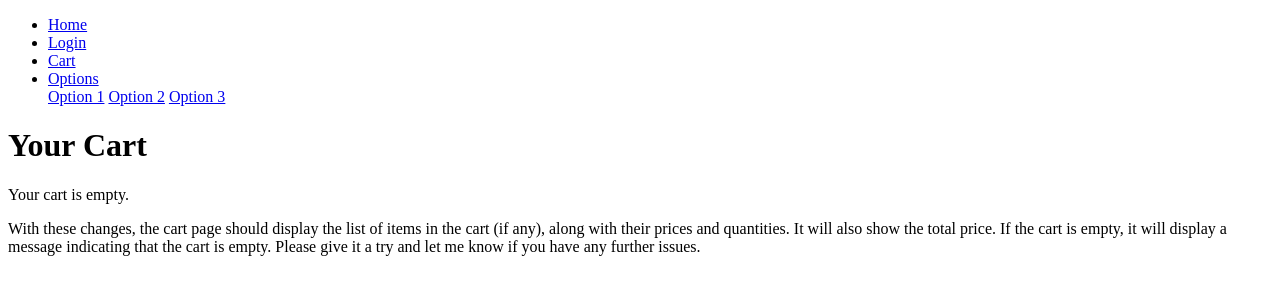
After one commit to M-Kalinowski2001/banana.net, a Flask app: page /cart in a window 1280 px wide. The commit adds this page. Shown: the top 300 px of the page. Run offline with Flask 3, Linux system fonts and the light colour scheme.

Commit message:
Delete account works, added adding to cart functionality as well as removing products from it

```diff
--- a/app.py
+++ b/app.py
@@ -2,6 +2,8 @@ import secrets
 
 from flask import Flask, render_template, redirect, url_for, request, session, flash
 import mysql.connector
+
+from fillDb import products
 from loginForm import hash_password
 
 app = Flask(__name__)
@@ -15,13 +17,14 @@ db_config = {
     'database': 'spice_store'
 }
 
+
 def get_products():
     # Connect to the database
     conn = mysql.connector.connect(**db_config)
     cursor = conn.cursor()
 
     # Fetch product information from the database
-    cursor.execute('SELECT name, price, quantity, country_of_origin FROM products')
+    cursor.execute('SELECT id, name, price, quantity, country_of_origin FROM products')
     products = cursor.fetchall()
 
     # Close the database connection
@@ -30,12 +33,40 @@ def get_products():
 
     return products
 
+
+def get_product_by_id(product_id):
+    # Connect to the database
+    conn = mysql.connector.connect(**db_config)
+    cursor = conn.cursor()
+
+    # Fetch product information from the database based on the product ID
+    cursor.execute('SELECT id, name, price, quantity, country_of_origin FROM products WHERE id=%s', (product_id,))
+    product = cursor.fetchone()
+
+    # Close the database connection
+    cursor.close()
+    conn.close()
+
+    if product is not None:
+        return product[1], float(product[2])
+
+    return None, None
+
+
+def get_cart_items():
+    if 'cart' in session:
+        return session['cart']
+    else:
+        return []
+
+
 @app.route('/')
 def home():
     # Get the product information from the database
     products = get_products()
 
     return render_template('index.html', products=products)
+
 
 @app.route('/login', methods=['GET', 'POST'])
 def login():
@@ -69,39 +100,41 @@ def login():
 
     return render_template('login.html')
 
+
 @app.route('/login_success')
 def login_success():
     return render_template('main_site.html')
 
+
 @app.route('/register', methods=['GET', 'POST'])
 def register():
-        if request.method == 'POST':
-            username = request.form['username']
-            first_name = request.form['first_name']
-            last_name = request.form['last_name']
-            email = request.form['email']
-            phone_number = request.form['phone_number']
-            password = request.form['password']
-            hashed_password = hash_password(password)
+    if request.method == 'POST':
+        username = request.form['username']
+        first_name = request.form['first_name']
+        last_name = request.form['last_name']
+        email = request.form['email']
+        phone_number = request.form['phone_number']
+        password = request.form['password']
+        hashed_password = hash_password(password)
 
-            # Connect to the database
-            conn = mysql.connector.connect(**db_config)
-            cursor = conn.cursor()
+        # Connect to the database
+        conn = mysql.connector.connect(**db_config)
+        cursor = conn.cursor()
 
-            # Insert user data into the user_data table
-            cursor.execute('''
+        # Insert user data into the user_data table
+        cursor.execute('''
                 INSERT INTO user_data (username, first_name, last_name, email, phone_number, password)
                 VALUES (%s, %s, %s, %s, %s, %s)
             ''', (username, first_name, last_name, email, phone_number, hashed_password))
-            conn.commit()
+        conn.commit()
 
-            # Close the database connection
-            cursor.close()
-            conn.close()
+        # Close the database connection
+        cursor.close()
+        conn.close()
 
-            return redirect(url_for('login', success_message='Registration successful. You can now login.'))
+        return redirect(url_for('login', success_message='Registration successful. You can now login.'))
 
-        return render_template('register.html')
+    return render_template('register.html')
 
 
 def get_user_data(username):
@@ -110,7 +143,9 @@ def get_user_data(username):
     cursor = conn.cursor()
 
     # Fetch the user data from the user_data table based on the username
-    cursor.execute('SELECT id, username, first_name, last_name, email, phone_number, password FROM user_data WHERE username = %s', (username,))
+    cursor.execute(
+        'SELECT id, username, first_name, last_name, email, phone_number, password FROM user_data WHERE username = %s',
+        (username,))
     user_data = cursor.fetchone()
 
     # Close the database connection
@@ -131,11 +166,7 @@ def account():
                 conn = mysql.connector.connect(**db_config)
                 cursor = conn.cursor()
 
-                # Retrieve the ID of the user based on the current username
-                cursor.execute('SELECT id FROM user_data WHERE username = %s', (username,))
-                user_id = cursor.fetchone()[0]
-
-                # Delete the user data from the user_data table based on the retrieved ID
+                # Delete the user data from the user_data table based on the username
                 cursor.execute('DELETE FROM user_data WHERE username = %s', (username,))
                 conn.commit()
 
@@ -183,12 +214,123 @@ def account():
             # Display a success message
             flash('Your account information has been successfully updated.', 'success')
 
-        # Fetch the updated user data after updating or deleting the account
+            # Redirect to the account page
+            return redirect(url_for('account'))
+
+        # Fetch the user data
         user_data = get_user_data(username)
         return render_template('account.html', user_data=user_data)
 
     else:
         return redirect(url_for('login'))
+
+
+@app.route('/delete_account', methods=['POST'])
+def delete_account():
+    if 'username' in session:
+        username = session['username']
+
+        # Connect to the database
+        conn = mysql.connector.connect(**db_config)
+        cursor = conn.cursor()
+
+        # Delete the user data from the user_data table based on the username
+        cursor.execute('DELETE FROM user_data WHERE username = %s', (username,))
+        conn.commit()
+
+        # Close the database connection
+        cursor.close()
+        conn.close()
+
+        # Clear the session data and display a success message
+        session.pop('username', None)
+        flash('Your account has been successfully deleted.', 'success')
+
+        # Redirect to the home page (index.html)
+        return redirect(url_for('home'))
+
+    return redirect(url_for('login'))
+
+@app.route('/add_to_cart', methods=['POST'])
+def add_to_cart():
+    product_id = request.form['product_id']
+    quantity = int(request.form['quantity'])
+
+    # Get the product information
+    product_info = get_product_by_id(product_id)
+    name = product_info[0]
+    price = float(product_info[1])
+
+    # Create a new cart item dictionary
+    item = {
+        'product_id': product_id,
+        'name': name,
+        'price': price,
+        'quantity': quantity,
+    }
+
+    # Retrieve the cart items from the session
+    cart_items = session.get('cart', [])
+
+    # Add the new item to the cart
+    cart_items.append(item)
+
+    # Store the updated cart items in the session
+    session['cart'] = cart_items
+
+    # Redirect back to the homepage
+    return redirect('/')
+
+
+@app.route('/cart', methods=['GET', 'POST'])
+def cart():
+    # Retrieve the cart items from the session
+    cart_items = session.get('cart', [])
+
+    if request.method == 'POST':
+        # Retrieve the product ID from the form
+        product_id = request.form['product_id']
+
+        # Retrieve the cart items from the session
+        cart_items = session.get('cart', [])
+
+        # Remove the product from the cart
+        for item in cart_items:
+            if item['product_id'] == product_id:
+                cart_items.remove(item)
+                break
+
+        # Update the cart items in the session
+        session['cart'] = cart_items
+
+        # Retrieve the cart items from the session
+    cart_items = session.get('cart', [])
+
+    # Calculate the total price of the items in the cart
+    total_price = 0
+    for item in cart_items:
+        product_info = get_product_by_id(item['product_id'])
+        if product_info[1] is not None:
+            total_price += product_info[1] * item['quantity']
+
+    return render_template('cart.html', cart_items=cart_items, total_price=total_price)
+
+
+def remove_product_from_cart(product_id):
+    cart_items = session.get('cart', [])
+    updated_cart = [item for item in cart_items if item['product_id'] != product_id]
+    session['cart'] = updated_cart
+
+
+@app.route('/checkout')
+def checkout():
+    if 'username' in session:
+        cart_items = get_cart_items()
+        cart_total = sum(item['total_price'] for item in cart_items)
+
+        return render_template('checkout.html', cart_items)
+
+
 @app.route('/change_address')
 def change_address():
     if 'username' in session:
@@ -196,10 +338,12 @@ def change_address():
     else:
         return redirect(url_for('login'))
 
+
 @app.route('/logout')
 def logout():
     session.pop('username', None)
     return render_template('logout.html')
 
+
 if __name__ == '__main__':
     app.run(debug=True)
--- /dev/null
+++ b/templates/cart.html
@@ -0,0 +1,49 @@
+<!DOCTYPE html>
+<html>
+<head>
+    <title>Your Cart</title>
+</head>
+<body>
+    <nav>
+        <ul>
+            <li><a href="/">Home</a></li>
+            <li><a href="/login">Login</a></li>
+            <li><a href="/cart">Cart</a></li>
+            <li class="dropdown">
+                <a href="#" class="dropbtn">Options</a>
+                <div class="dropdown-content">
+                    <a href="#">Option 1</a>
+                    <a href="#">Option 2</a>
+                    <a href="#">Option 3</a>
+                </div>
+            </li>
+        </ul>
+    </nav>
+
+    <h1>Your Cart</h1>
+
+    {% if cart_items %}
+    <ul>
+        {% for item in cart_items %}
+        <li>
+            <h2>{{ item['name'] }}</h2>
+            <p>Price: ${{ item['price'] }}</p>
+            <p>Quantity: {{ item['quantity'] }}</p>
+            <form action="/cart" method="POST">
+                <input type="hidden" name="product_id" value="{{ item['product_id'] }}">
+                <button type="submit">Remove</button>
+            </form>
+        </li>
+        {% endfor %}
+    </ul>
+
+    <p>Total Price: ${{ '{:.2f}'.format(total_price) }}</p>
+
+    {% else %}
+    <p>Your cart is empty.</p>
+    {% endif %}
+</body>
+</html>
+With these changes, the cart page should display the list of items in the cart (if any), along with their prices and quantities. It will also show the total price. If the cart is empty, it will display a message indicating that the cart is empty.
+
+Please give it a try and let me know if you have any further issues.
```
Also changed, not shown: templates/account.html (+7 -7 lines), templates/index.html (+18 -11 lines), templates/main_site.html (+16 -9 lines).
